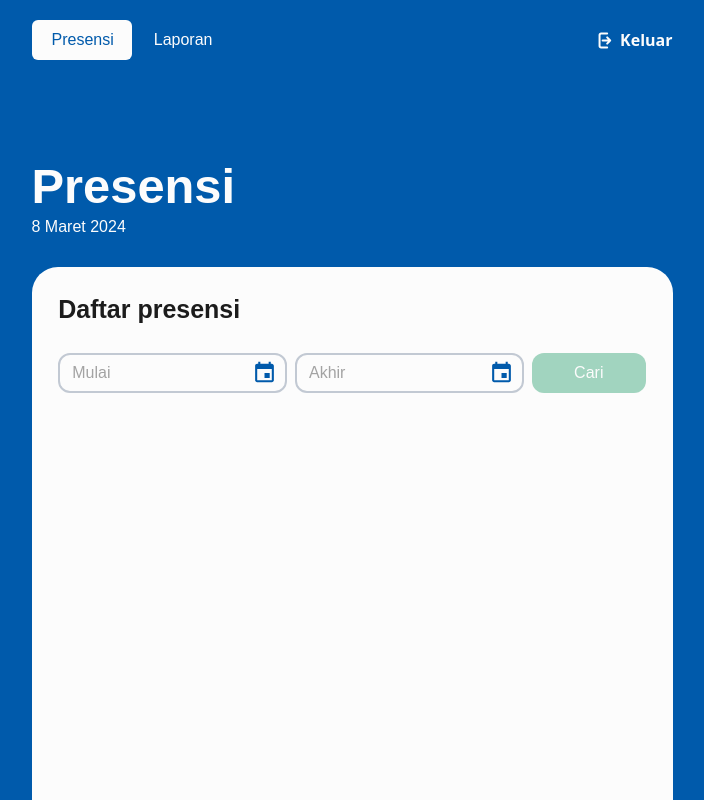
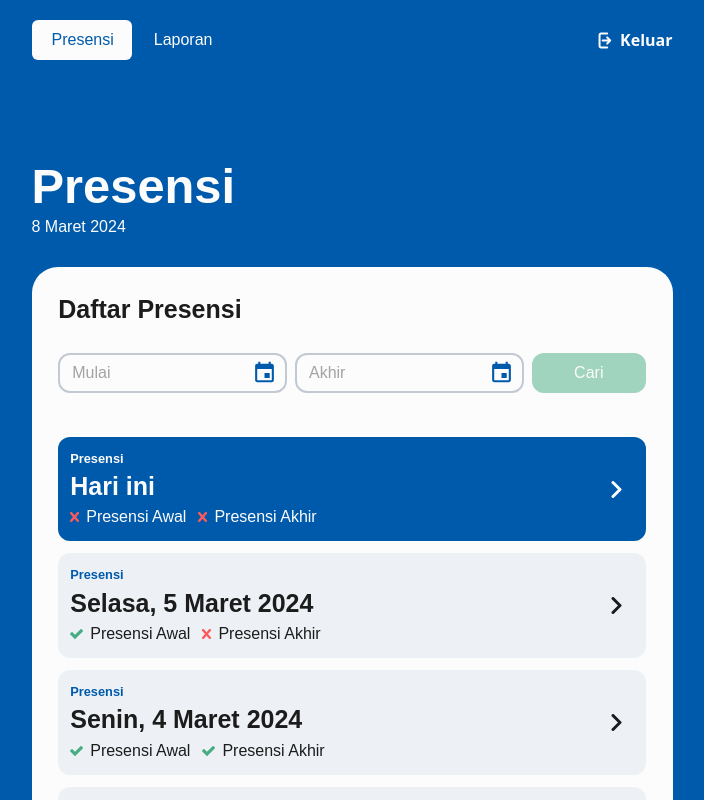
Before and after one commit to bernarduswillson/SweepIn-FE, a Next.js app: page /presensi in a window 1280 px wide. Shown: the top 800 px of the page, without its empty margins (288-992 px from the left). Built offline with nearby package versions, Linux system fonts and the light colour scheme.

Commit message:
feat: refactor attendance list

```diff
--- a/src/app/globals.css
+++ b/src/app/globals.css
@@ -86,3 +86,18 @@
   font-style: normal;
   font-weight: 800;
 }
+
+body::-webkit-scrollbar {
+  width: 10px;
+  background-color: #fcfcfc;
+}
+
+body::-webkit-scrollbar-track {
+  border-radius: 10px;
+  background-color: transparent;
+}
+
+body::-webkit-scrollbar-thumb {
+  border-radius: 10px;
+  background-color: #074a87;
+}
--- a/src/app/layout.tsx
+++ b/src/app/layout.tsx
@@ -12,7 +12,7 @@ export default function RootLayout({
 }>) {
   return (
     <html lang="en" suppressHydrationWarning={true}>
-      <body className="w-screen overflow-x-hidden">
+      <body className="w-screen overflow-y-auto overflow-x-hidden scroll-smooth">
         <SessionProvider>
           {children}
         </SessionProvider>
--- a/src/app/presensi/page.tsx
+++ b/src/app/presensi/page.tsx
@@ -4,37 +4,23 @@ import { useState } from 'react';
 import Image from 'next/image';
 
 // Components
-import Navbar from '@components/Navbar';
-import Header from '@components/Header';
+import Navbar from '@/components/Navbar';
+import Header from '@/components/Header';
 import ListContainer from '@/components/ListContainer';
-import AlertLog from '@/components/ui/alertLog';
-
-// Data
-import AttendanceData from "@data/attendanceDummy.json"
 
 const Presensi = (): JSX.Element => {
 
-  const [showAlert, setShowAlert] = useState(false);
-  const handleJoinClick = (): void => {
-    setShowAlert(true)
-  }
-  const handleConfirm = (): void => {
-    setShowAlert(false)
-  }
-
   return (
-    <div className="w-screen h-screen flex flex-col items-center bg-blue_main overflow-hidden">
+    <div className="w-screen flex flex-col items-center bg-blue_main">
 
         {/* Header */}
-        <div className='relative w-11/12 max-w-[641px] h-[40vh]'>
+        <div className='w-11/12 max-w-[641px]'>
           <Navbar />
           <Header title='Presensi' />
         </div>
 
         {/* Body */}
-        <ListContainer title='Daftar presensi' />
-
-      {/* {showAlert && <AlertLog onConfirm={handleConfirm} onCancel={handleConfirm} />} */}
+        <ListContainer title='Daftar Presensi' />
 
     </div>
   );
--- a/src/components/ListContainer.tsx
+++ b/src/components/ListContainer.tsx
@@ -5,22 +5,20 @@ import MonthRange from '@/app/interface/MonthRange';
 
 // Components
 import DateSearchBar from '@/components/ui/DateSearchBar';
+import Card from '@/components/ui/Card';
+
+// Data
+import AttendanceData from "@/data/attendanceDummy.json";
 
 interface ListContainerProps {
-  title: String
+  title: 'Daftar Presensi' | 'Daftar Laporan'
 };
 
 const ListContainer = (props: ListContainerProps):JSX.Element => {
   const { title } = props;
 
-  // Get today date
-  const getToday = () => {
-    const today = new Date();
-    const day = today.getDate();
-    const month = today.getMonth();
-    const year = today.getFullYear();
-    return `${day}-${month}-${year}`;
-  }
+  // Data
+  const [data, setData] = useState(AttendanceData);
 
   // Month range value
   const [monthRange, setMonthRange] = useState<MonthRange>({
@@ -35,20 +33,33 @@ const ListContainer = (props: ListContainerProps):JSX.Element => {
     }));
   };
 
+  const handleSearch = () => {
+    // TODO: Implement search
+    console.log(monthRange);
+  }
+
   return (
-    <div className="w-full max-w-[641px] h-full flex justify-center bg-white rounded-t-[26px]">
+    <div className="w-full max-w-[641px] flex justify-center bg-white rounded-t-[26px]">
       <div className='w-11/12 flex flex-col gap-6 pt-6'>
         <h1 className="text-black text-left text-2xl poppins-bold">{title}</h1>
         <DateSearchBar
           monthRange={monthRange}
           onChange={handleDateInputOnChange}
+          onSearch={handleSearch}
         />
 
-        <div className='overflow-y-auto flex-1 mt-5 rounded-xl'>
+        <div className='flex-1 mt-5 rounded-xl'>
           <div className='w-full h-fit gap-1'>
-            {/* {DataPresensi.map((data, index) => (
-              <Card key={index} date={data.date} status={data.status} />
-            ))}  */}
+            {
+              data.map((item, index) => (
+                <Card
+                  key={index}
+                  date={new Date(item.date)}
+                  startAttendanceId={item.startAttendanceId}
+                  endAttendanceId={item.endAttendanceId}
+                />
+              ))
+            }
           </div>
         </div>
       </div>
--- a/src/components/Navbar.tsx
+++ b/src/components/Navbar.tsx
@@ -1,6 +1,6 @@
 // Components
-import LogoutButton from '@components/ui/LogoutButton';
-import ToggleButton from '@components/ui/NavButton';
+import LogoutButton from '@/components/ui/LogoutButton';
+import ToggleButton from '@/components/ui/NavButton';
 
 const Navbar = (): JSX.Element => {
   return (
--- a/src/components/ui/DateSearchBar.tsx
+++ b/src/components/ui/DateSearchBar.tsx
@@ -14,10 +14,11 @@ import Button from '@/components/ui/Button';
 interface SearchBarProps {
   monthRange: MonthRange
   onChange: (name: 'start' | 'end', value: Date | undefined) => void,
+  onSearch: () => void
 };
 
 const SearchBar = (props: SearchBarProps): JSX.Element => {
-  const { monthRange, onChange } = props;
+  const { monthRange, onChange, onSearch } = props;
 
   // Show calendar form
   const [showCalendarFrom, setShowCalendarFrom] = useState(false);
@@ -127,7 +128,7 @@ const SearchBar = (props: SearchBarProps): JSX.Element => {
 
       {/* Cari */}
       <div className='w-[20%]'>
-        <Button text="Cari" disable={!isRangeValid} />
+        <Button text="Cari" disable={!isRangeValid} onClick={onSearch}/>
       </div>
     </div>
   )
--- a/src/components/ui/card.tsx
+++ b/src/components/ui/card.tsx
@@ -1,18 +1,30 @@
 "use client"
 
-import React, { useState } from 'react'
+import React, { useState } from 'react';
+import Image from 'next/image';
 
+// Components
 import Alert from '@/components/ui/alertLoc';
 
-import RightArrow from '@/images/Presensi/RightArrow';
+// Asset
+import RightArrow from '@public/icons/RightArrow';
+import UncheckedMark from '@public/icons/status-unchecked.svg';
+import CheckedMark from '@public/icons/status-checked.svg';
 
 interface CardProps {
   date: Date,
-  status: number
+  startAttendanceId: String | null,
+  endAttendanceId: String | null
 }
 
-const Card = ({ date, status }: CardProps): JSX.Element => {
-  const convertDate = (date: Date) => {
+const Card = (props: CardProps): JSX.Element => {
+  const { date, startAttendanceId, endAttendanceId } = props;
+
+  // Is today attendance?
+  const [isToday, setIsToday] = useState<Boolean>(date.getDate() === new Date().getDate());
+
+  // Parse date to String (DAY, DD MONTH YYYY)
+  const parseDate = (date: Date) => {
     const days = ['Minggu', 'Senin', 'Selasa', 'Rabu', 'Kamis', 'Jumat', 'Sabtu'];
     const months = ['Januari', 'Februari', 'Maret', 'April', 'Mei', 'Juni', 'Juli', 'Agustus', 'September', 'Oktober', 'November', 'Desember'];
     const day = days[date.getDay()];
@@ -27,23 +39,56 @@ const Card = ({ date, status }: CardProps): JSX.Element => {
   }
 
   return (
-    <div className={`w-full relative rounded-xl flex justify-between items-center ${date.getDate() === new Date().getDate() ? 'bg-blue_main text-white' : 'bg-grey_bg'} p-3 mb-3`} onClick={() => setShowAlert(true)}>
-      <div>
-        <div className={`font-extrabold text-sm  ${date.getDate() !== new Date().getDate() ? ' text-blue_main' : ''}`}>
+    <div className={`w-full relative rounded-xl flex justify-between items-center cursor-pointer ${isToday ? 'bg-blue_main' : 'bg-grey_bg'} p-3 mb-3 group`} onClick={() => setShowAlert(true)}>
+      <div className='w-full flex flex-col'>
+
+        {/* Label */}
+        <div className={`poppins-bold text-sm  ${isToday ? ' text-white' : 'text-blue_main'}`}>
           Presensi
         </div>
-        <div className={`font-bold text-xl  ${date.getDate() !== new Date().getDate() ? ' text-black' : ''}`}>
-          {convertDate(date)}
+
+        {/* Date */}
+        <div className={`poppins-bold text-2xl  ${isToday ? ' text-white' : 'text-black'}`}>
+          {
+            isToday ?
+            'Hari ini' :
+            parseDate(date)
+          }
         </div>
-        <div className={`flex items-center text-sm font-semibold  ${date.getDate() !== new Date().getDate() ? ' text-grey_text' : ''}`}>
-          <div className={`w-2 h-2 rounded-full ${status === 0 ? 'bg-red' : status === 1 ? 'bg-orange' : 'bg-green_main'} mr-2`}></div>
-          {status === 0 ? 'Belum Presensi awal dan akhir' : status === 1 ? 'Belum Presensi Akhir' : 'Sudah Presensi'}
+
+        {/* Status */}
+        <div className='w-full h-fit flex gap-3'>
+
+          {/* Start attendance status */}
+          <div className='w-fit h-fit flex items-center gap-1.5'>
+            {
+              startAttendanceId ?
+              <Image src={CheckedMark} alt='Centang'/> :
+              <Image src={UncheckedMark} alt='Silang'/>
+            }
+            <span className={`poppins-medium text-base ${isToday ? 'text-white' : 'text-black'}`}>Presensi Awal</span>
+          </div>
+
+          {/* End attendance status */}
+          <div className='w-fit h-fit flex items-center gap-1.5'>
+            {
+              endAttendanceId ?
+              <Image src={CheckedMark} alt='Centang'/> :
+              <Image src={UncheckedMark} alt='Silang'/>
+            }
+            <span className={`poppins-medium text-base ${isToday ? 'text-white' : 'text-black'}`}>Presensi Akhir</span>
+          </div>
+
         </div>
+
       </div>
-      <div className='mr-3'>
-        <RightArrow fillColor={date.getDate() === new Date().getDate() ? '#FCFCFC' : '#000000'} />
+
+      <div className='transition-transform ease-in-out duration-150 mr-3 group-hover:translate-x-2'>
+        <RightArrow fillColor={isToday ? '#FCFCFC' : '#1C1C1C'} />
       </div>
+
       {showAlert && <Alert onConfirm={handleConfirm} />}
+
     </div>
   )
 }
--- a/src/data/attendanceDummy.json
+++ b/src/data/attendanceDummy.json
@@ -2,50 +2,85 @@
   {
     "id": "65e98bc2c04ca217b192f095",
     "userId": "65e977f9ff15a6ab52da402a",
-    "createdAt": "2024-03-06T09:41:21.112Z",
-    "startLogId": "65e98f0efed33fb7e5838b7b",
-    "endLogId": null
+    "date": "2024-03-08T09:41:21.112Z",
+    "startAttendanceId": null,
+    "endAttendanceId": null
   },
   {
     "id": "65e98bc2c04ca217b192f095",
     "userId": "65e977f9ff15a6ab52da402a",
-    "createdAt": "2024-03-05T09:41:21.112Z",
-    "startLogId": "65e98f0efed33fb7e5838b7b",
-    "endLogId": "65e98f0efed33fb7e5838b7b"
+    "date": "2024-03-05T09:41:21.112Z",
+    "startAttendanceId": "65e98f0efed33fb7e5838b7b",
+    "endAttendanceId": null
   },
   {
     "id": "65e98bc2c04ca217b192f095",
     "userId": "65e977f9ff15a6ab52da402a",
-    "createdAt": "2024-03-04T09:41:21.112Z",
-    "startLogId": "65e98f0efed33fb7e5838b7b",
-    "endLogId": "65e98f0efed33fb7e5838b7b"
+    "date": "2024-03-04T09:41:21.112Z",
+    "startAttendanceId": "65e98f0efed33fb7e5838b7b",
+    "endAttendanceId": "65e98f0efed33fb7e5838b7b"
   },
   {
     "id": "65e98bc2c04ca217b192f095",
     "userId": "65e977f9ff15a6ab52da402a",
-    "createdAt": "2024-03-03T09:41:21.112Z",
-    "startLogId": "65e98f0efed33fb7e5838b7b",
-    "endLogId": "65e98f0efed33fb7e5838b7b"
+    "date": "2024-03-03T09:41:21.112Z",
+    "startAttendanceId": "65e98f0efed33fb7e5838b7b",
+    "endAttendanceId": "65e98f0efed33fb7e5838b7b"
   },
   {
     "id": "65e98bc2c04ca217b192f095",
     "userId": "65e977f9ff15a6ab52da402a",
-    "createdAt": "2024-03-02T09:41:21.112Z",
-    "startLogId": "65e98f0efed33fb7e5838b7b",
-    "endLogId": "65e98f0efed33fb7e5838b7b"
+    "date": "2024-03-02T09:41:21.112Z",
+    "startAttendanceId": "65e98f0efed33fb7e5838b7b",
+    "endAttendanceId": "65e98f0efed33fb7e5838b7b"
   },
   {
     "id": "65e98bc2c04ca217b192f095",
     "userId": "65e977f9ff15a6ab52da402a",
-    "createdAt": "2024-03-01T09:41:21.112Z",
-    "startLogId": "65e98f0efed33fb7e5838b7b",
-    "endLogId": "65e98f0efed33fb7e5838b7b"
+    "date": "2024-03-01T09:41:21.112Z",
+    "startAttendanceId": "65e98f0efed33fb7e5838b7b",
+    "endAttendanceId": "65e98f0efed33fb7e5838b7b"
   },
   {
     "id": "65e98bc2c04ca217b192f095",
     "userId": "65e977f9ff15a6ab52da402a",
-    "createdAt": "2024-02-29T09:41:21.112Z",
-    "startLogId": "65e98f0efed33fb7e5838b7b",
-    "endLogId": "65e98f0efed33fb7e5838b7b"
+    "date": "2024-02-29T09:41:21.112Z",
+    "startAttendanceId": "65e98f0efed33fb7e5838b7b",
+    "endAttendanceId": "65e98f0efed33fb7e5838b7b"
+  },
+  {
+    "id": "65e98bc2c04ca217b192f095",
+    "userId": "65e977f9ff15a6ab52da402a",
+    "date": "2024-03-04T09:41:21.112Z",
+    "startAttendanceId": "65e98f0efed33fb7e5838b7b",
+    "endAttendanceId": "65e98f0efed33fb7e5838b7b"
+  },
+  {
+    "id": "65e98bc2c04ca217b192f095",
+    "userId": "65e977f9ff15a6ab52da402a",
+    "date": "2024-03-03T09:41:21.112Z",
+    "startAttendanceId": "65e98f0efed33fb7e5838b7b",
+    "endAttendanceId": "65e98f0efed33fb7e5838b7b"
+  },
+  {
+    "id": "65e98bc2c04ca217b192f095",
+    "userId": "65e977f9ff15a6ab52da402a",
+    "date": "2024-03-02T09:41:21.112Z",
+    "startAttendanceId": "65e98f0efed33fb7e5838b7b",
+    "endAttendanceId": "65e98f0efed33fb7e5838b7b"
+  },
+  {
+    "id": "65e98bc2c04ca217b192f095",
+    "userId": "65e977f9ff15a6ab52da402a",
+    "date": "2024-03-01T09:41:21.112Z",
+    "startAttendanceId": "65e98f0efed33fb7e5838b7b",
+    "endAttendanceId": "65e98f0efed33fb7e5838b7b"
+  },
+  {
+    "id": "65e98bc2c04ca217b192f095",
+    "userId": "65e977f9ff15a6ab52da402a",
+    "date": "2024-02-29T09:41:21.112Z",
+    "startAttendanceId": "65e98f0efed33fb7e5838b7b",
+    "endAttendanceId": "65e98f0efed33fb7e5838b7b"
   }
 ]
--- a/tsconfig.json
+++ b/tsconfig.json
@@ -20,8 +20,6 @@
     "paths": {
       "@/*": ["./src/*"],
       "@public/*": ["./public/*"],
-      "@components/*": ["./src/components/*"],
-      "@data/*": ["./src/data/*"]
     }
   },
   "include": ["next-env.d.ts", "**/*.ts", "**/*.tsx", ".next/types/**/*.ts"],
```
Also changed, not shown: src/components/ui/alertLog.tsx (deleted, +0 -53 lines), src/components/ui/button.tsx (+4 -3 lines), public/icons/RightArrow.tsx (renamed from src/images/Presensi/RightArrow.tsx), public/icons/status-checked.svg (added), public/icons/status-unchecked.svg (added).
